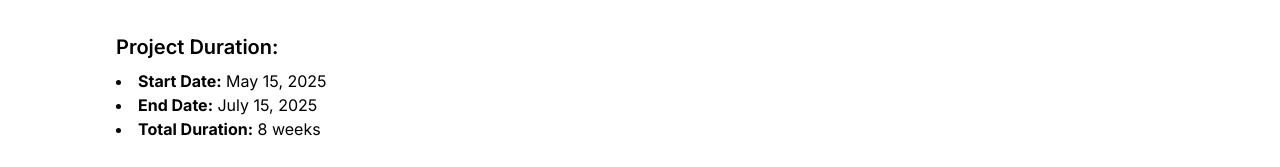
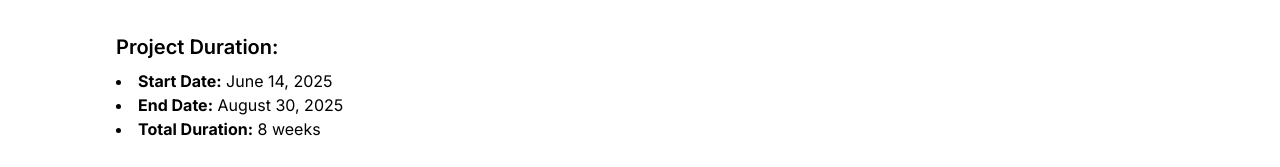
Before and after one commit to techtalentscity/techtalentscity.github.io, a React (Vite) app: page /projects/real-time-notification-system in a window 1280 px wide. Shown: the part 530-697 px from the top of the page. Built offline with nearby package versions, Linux system fonts and the light colour scheme.

Commit message:
Update Real-time-Notification-System.jsx

```diff
--- a/src/Pages/ProjectDetail/Real-time-Notification-System.jsx
+++ b/src/Pages/ProjectDetail/Real-time-Notification-System.jsx
@@ -25,8 +25,8 @@ const ProjectDetail = () => {
         <div className="mb-8">
           <h2 className="text-xl font-semibold mb-2">Project Duration:</h2>
           <ul className="list-disc list-inside">
-            <li><strong>Start Date:</strong> May 15, 2025</li>
-            <li><strong>End Date:</strong> July 15, 2025</li>
+            <li><strong>Start Date:</strong> June 14, 2025</li>
+            <li><strong>End Date:</strong> August 30, 2025</li>
             <li><strong>Total Duration:</strong> 8 weeks</li>
           </ul>
         </div>
```
